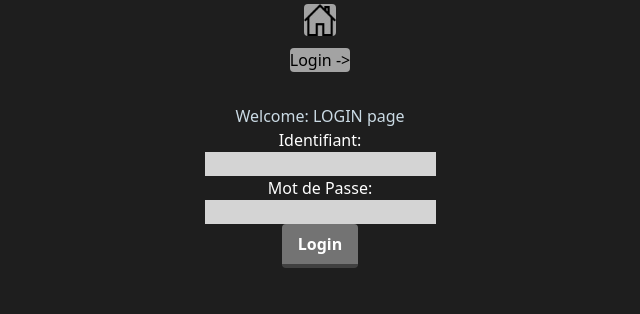
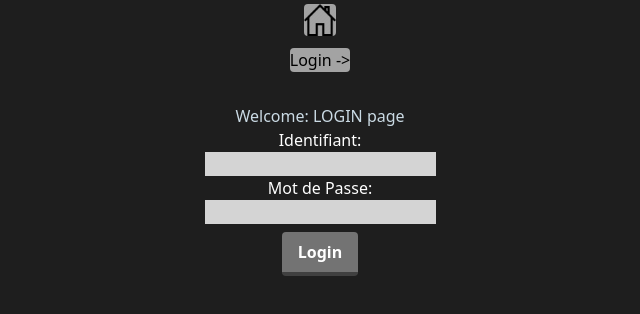
Before and after one commit to FestiveTree/AppliTodo, a Vue app in the folder appli_todo/: page /login in a window 1280 px wide. Shown: the top 314 px of the page, without its empty margins (320-960 px from the left). Built offline with nearby package versions, Linux system fonts and the light colour scheme; no server answers.

Commit message:
v2.01
login

```diff
--- a/appli_todo/src/views/Login.vue
+++ b/appli_todo/src/views/Login.vue
@@ -9,7 +9,7 @@
         <input class="bg-gray-300 focus:bg-white" v-model="inputPassword" id="pass" type="password"/>
       </div>
 
-      <button class=" bg-gray-500 hover:bg-gray-400 text-white font-bold py-2 px-4 border-b-4 border-gray-700 hover:border-gray-500 rounded" v-on:click="doLogin">Login</button>
+      <button class=" my-2 bg-gray-500 hover:bg-gray-400 text-white font-bold py-2 px-4 border-b-4 border-gray-700 hover:border-gray-500 rounded" v-on:click="doLogin">Login</button>
     </div>
   </div>
 </template>
```
